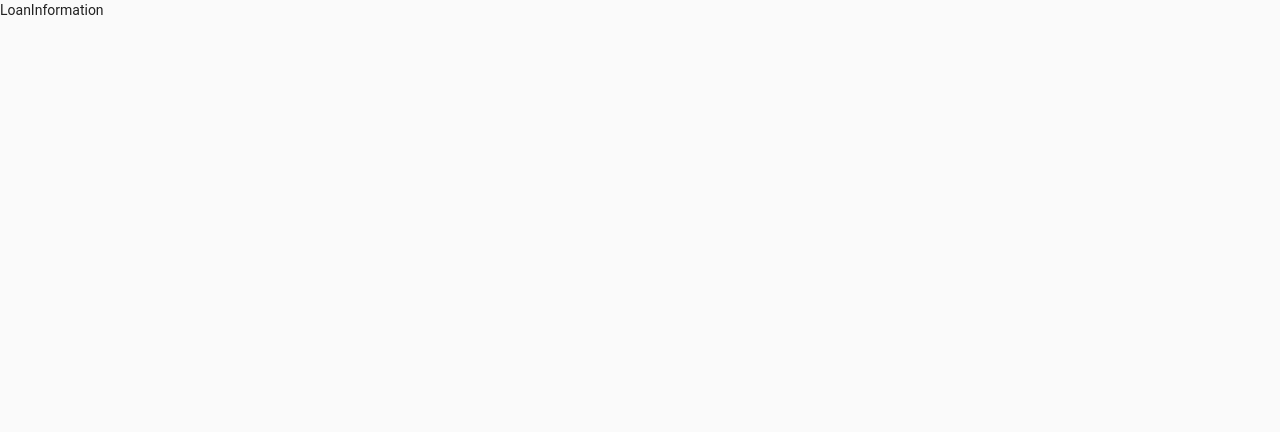
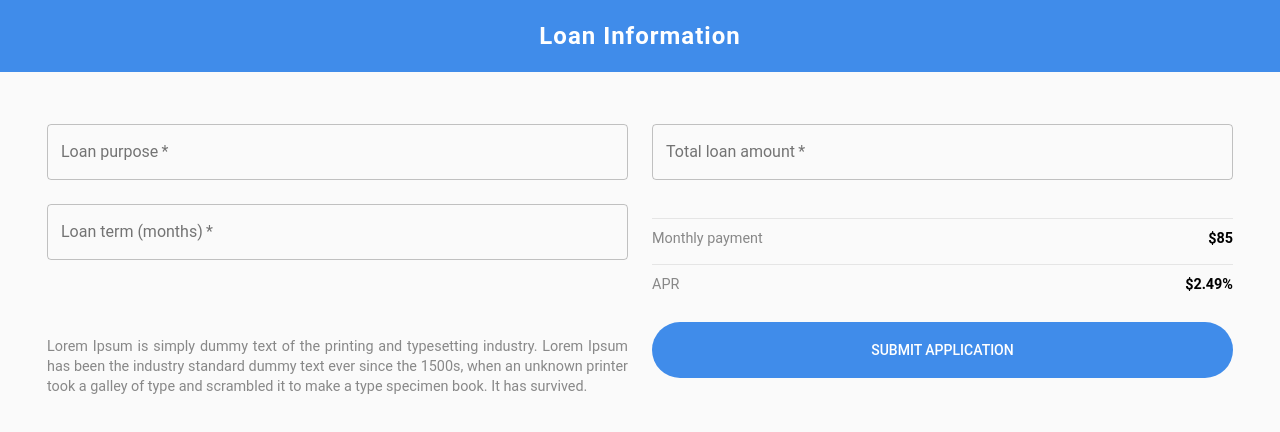
Before and after one commit to joaorpereira/loan-app, a React (Create React App) app: page / in a window 1280 px wide. Shown: the top 432 px of the page. Built offline with nearby package versions, Linux system fonts and the light colour scheme.

Commit message:
feature: create LoanInformation screen

```diff
--- a/src/screens/LoanInformation/LoanInformation.tsx
+++ b/src/screens/LoanInformation/LoanInformation.tsx
@@ -1,7 +1,84 @@
 import React from "react";
+import { Grid, makeStyles, Theme } from "@material-ui/core";
+import Button from "components/Button";
+import Header from "components/Header";
+import Input from "components/Input";
 
 const LoanInformation = () => {
-	return <div>LoanInformation</div>;
+	const classes = useStyles();
+	return (
+		<div>
+			<Header title="Loan Information" />
+			<Grid
+				className={classes.container}
+				container
+				spacing={3}
+				justifyContent="center"
+			>
+				<Grid item xs={12} md={6} lg={6}>
+					<Input required fullWidth label="Loan purpose" />
+				</Grid>
+				<Grid item xs={12} md={6} lg={6}>
+					<Input required fullWidth label="Total loan amount" />
+				</Grid>
+				<Grid item xs={12} md={6} lg={6}>
+					<Input required fullWidth label="Loan term (months)" />
+				</Grid>
+				<Grid item xs={12} md={6} lg={6}>
+					<div className={classes.content}>
+						<p className={classes.text}>
+							Monthly payment
+							<span className={classes.value}>$85</span>
+						</p>
+						<p className={classes.text}>
+							APR <span className={classes.value}>$2.49%</span>
+						</p>
+					</div>
+				</Grid>
+				<Grid item xs={12} md={6} lg={6}>
+					<p className={classes.paragraph}>
+						Lorem Ipsum is simply dummy text of the printing and typesetting
+						industry. Lorem Ipsum has been the industry standard dummy text ever
+						since the 1500s, when an unknown printer took a galley of type and
+						scrambled it to make a type specimen book. It has survived.
+					</p>
+				</Grid>
+				<Grid item xs={12} md={6} lg={6}>
+					<Button fullWidth height="56px" borderRadius="50px">
+						Submit Application
+					</Button>
+				</Grid>
+			</Grid>
+		</div>
+	);
 };
 
 export default LoanInformation;
+
+const useStyles = makeStyles<Theme>((theme) => ({
+	container: {
+		padding: "40px 35px",
+		margin: "0",
+		width: "100%"
+	},
+	paragraph: {
+		textAlign: "justify",
+		color: theme.palette.secondary.main,
+		lineHeight: "20px",
+		fontSize: ".9rem"
+	},
+	content: {
+		height: "80px"
+	},
+	value: {
+		float: "right",
+		color: "black",
+		fontWeight: "bold"
+	},
+	text: {
+		borderTop: `1px solid ${theme.palette.secondary.main}30`,
+		paddingTop: "10px",
+		color: theme.palette.secondary.main,
+		fontSize: ".9rem"
+	}
+}));
```
